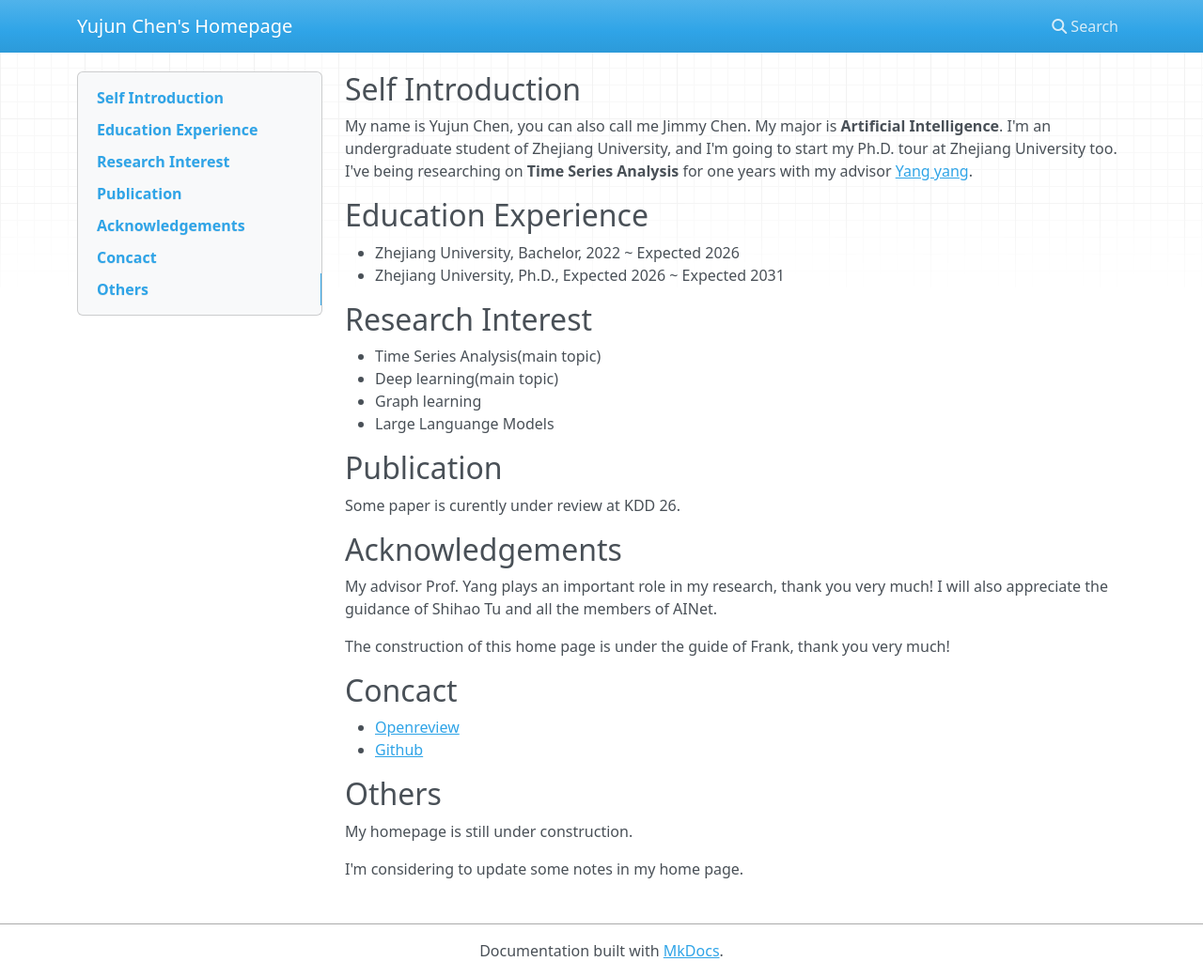
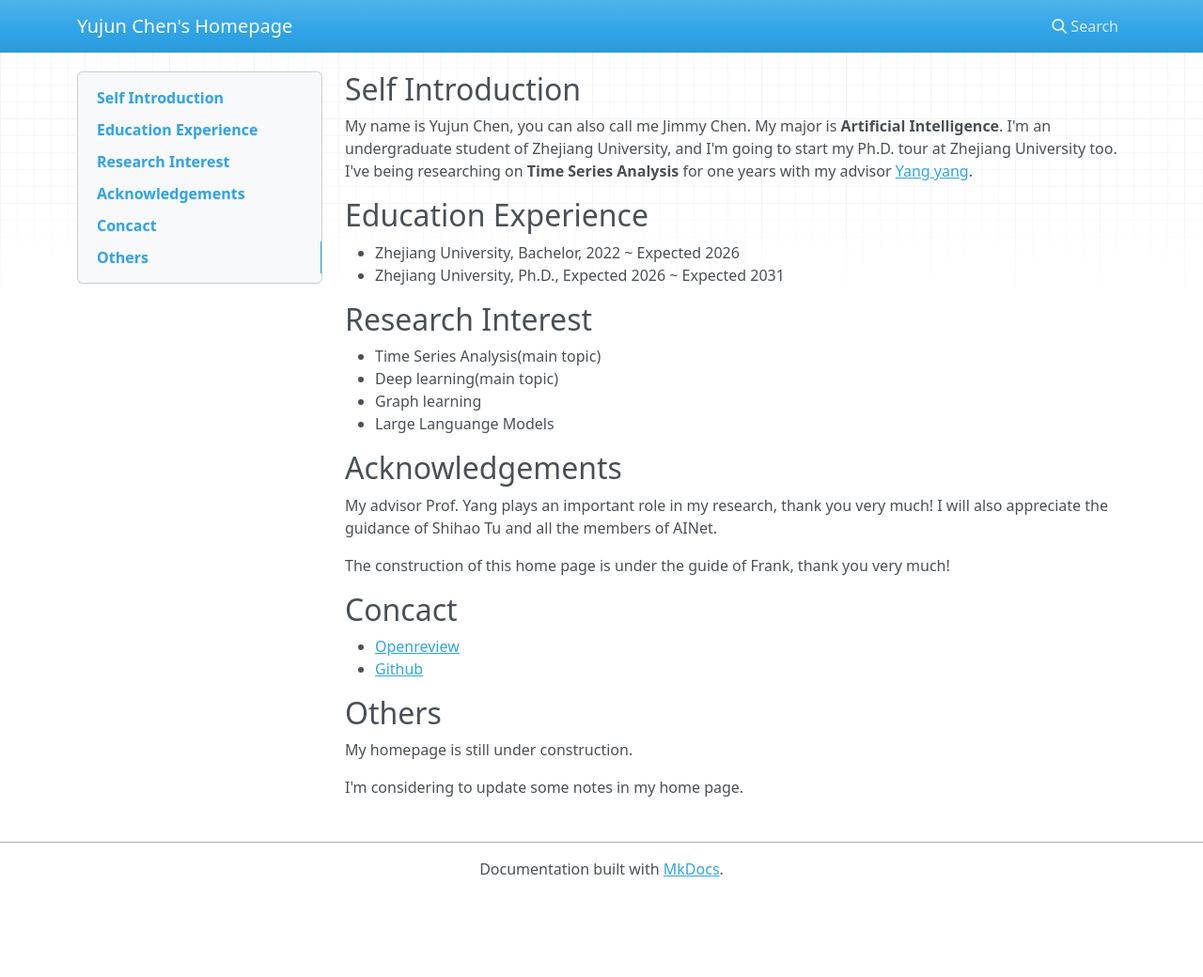
Before and after one commit to JimmyChen6/JimmyChen6.github.io, an MkDocs documentation site: the page built from docs/index.md, in a window 1280 px wide and 1040 px high. Shown: the whole window at 94% size. Built offline with MkDocs 1.6.1, drawn with Linux system fonts in a browser that asks for light colours; nearby versions of some CDN libraries.

Commit message:
更新信息

```diff
--- a/docs/index.md
+++ b/docs/index.md
@@ -13,10 +13,6 @@ My name is Yujun Chen, you can also call me Jimmy Chen. My major is **Artificial
 - Deep learning(main topic)
 - Graph learning
 - Large Languange Models
-
-## Publication
-
-Some paper is curently under review at KDD 26.
 
 ## Acknowledgements
 
```
